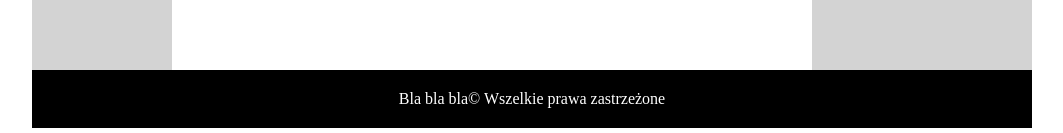
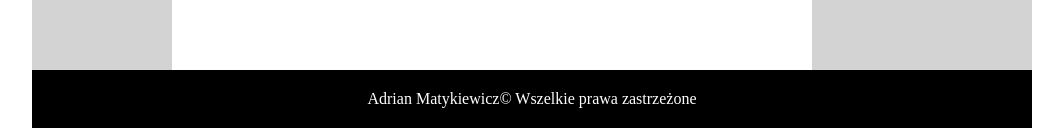
Before and after one commit to Adrian12328/Adrian12328.github.io, a plain HTML site: page index.html in a window 1280 px wide. Shown: the part 688-821 px from the top of the page, without its empty margins (108-1171 px from the left). Drawn offline with Linux system fonts and the light colour scheme.

Commit message:
Update index.html

```diff
--- a/index.html
+++ b/index.html
@@ -99,7 +99,7 @@
 		</div>
 
 		<div id="footer">
-			Bla bla bla&copy; Wszelkie prawa zastrzeżone
+			Adrian Matykiewicz&copy; Wszelkie prawa zastrzeżone
 		</div>
 
 	</div>
```
